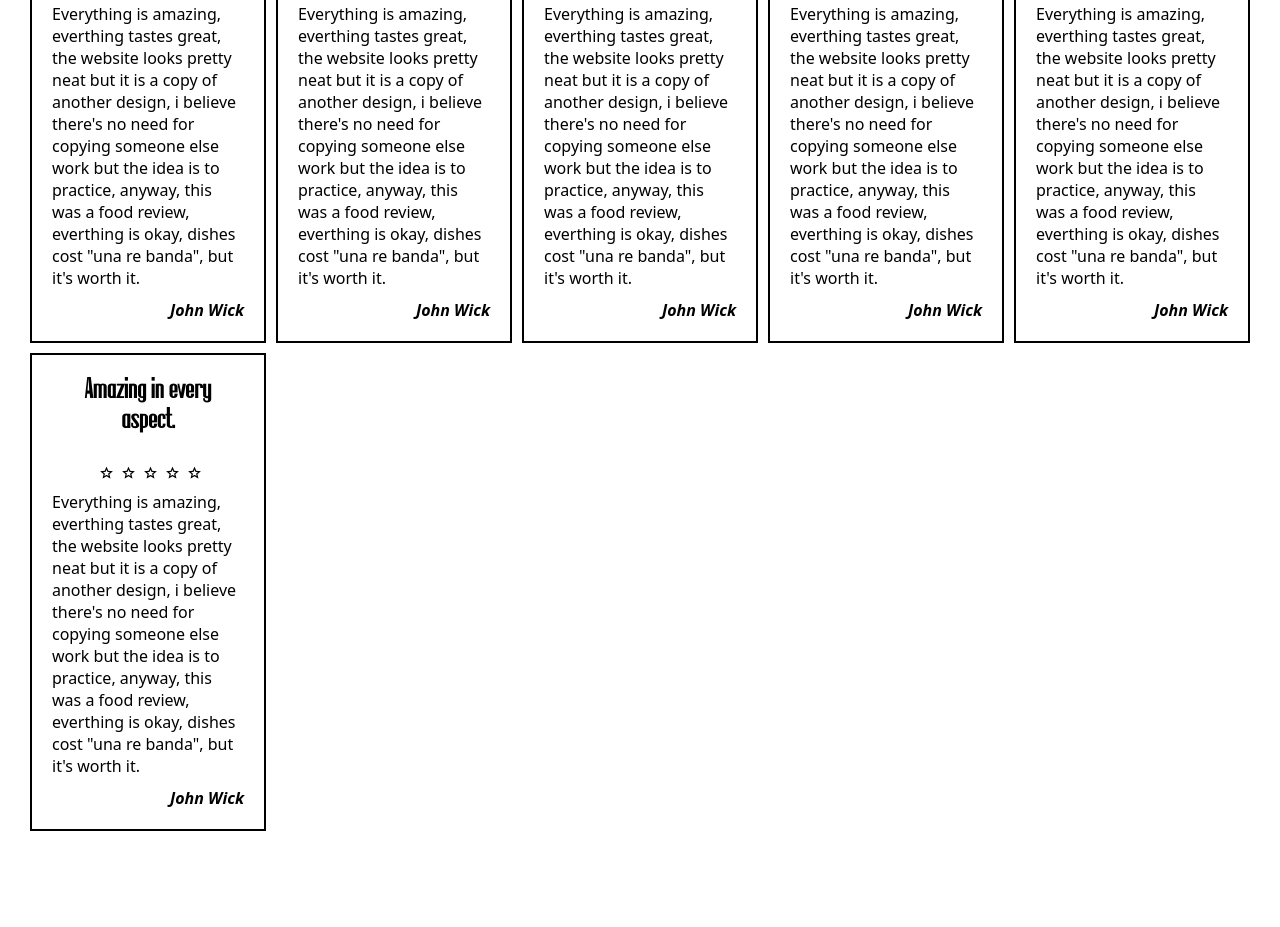
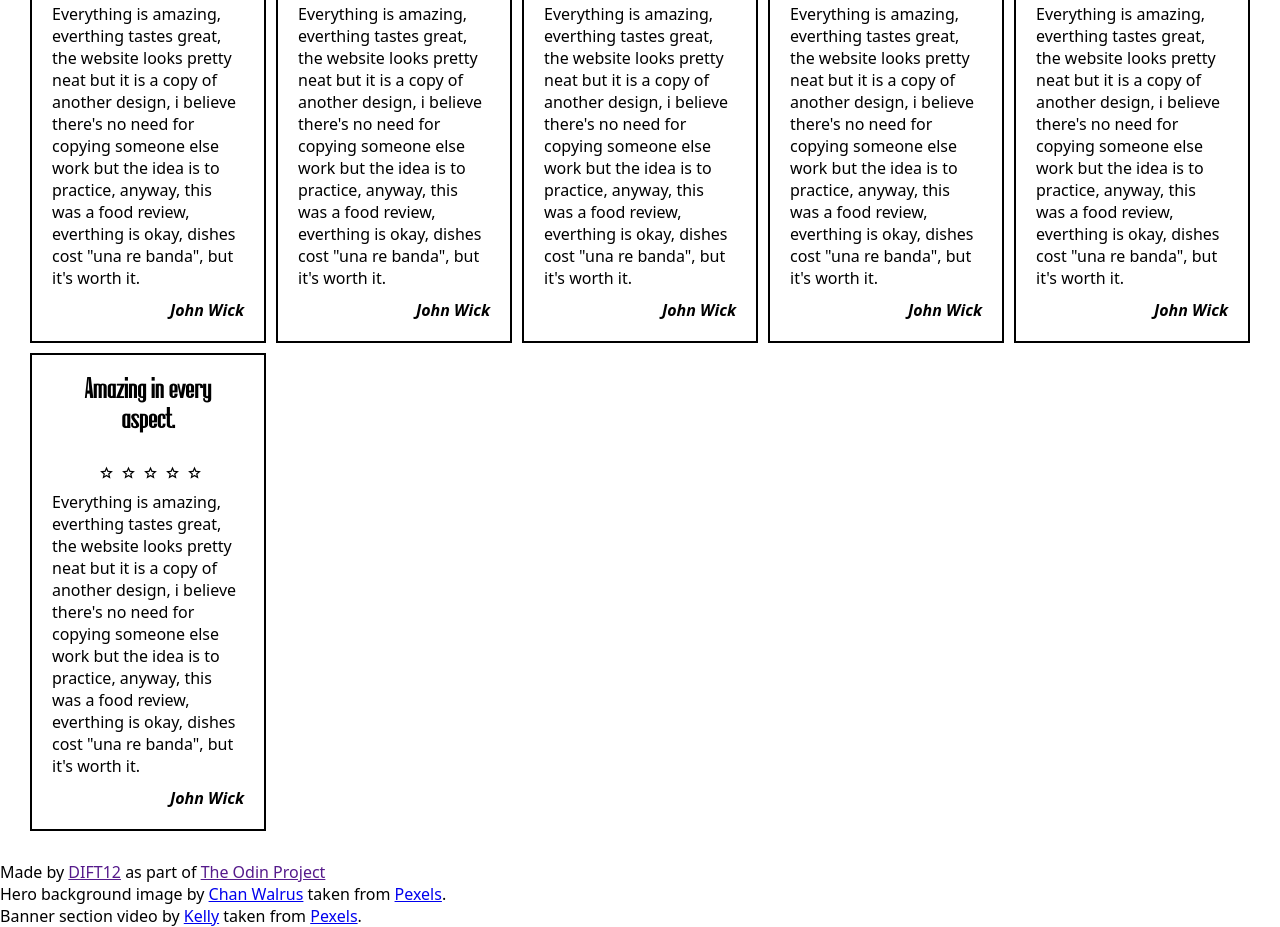
Before and after one commit to Dift12/WPP, a website built with webpack: page src/template.html in a window 1280 px wide. Shown: the part 2460-3387 px from the top of the page. Before the commit the page ends 3321 px from the top, so only its background shows below. Built offline with nearby package versions, Linux system fonts and the light colour scheme.

Commit message:
Add footer to template

```diff
--- a/src/template.html
+++ b/src/template.html
@@ -17,5 +17,15 @@
     <div id="content">
 
     </div>
+    <footer>
+        <p>Made by <a href="">DIFT12</a> as part of <a href="">The Odin Project</a></p>
+        <p>Hero background image by <a href="https://www.pexels.com/es-es/foto/plato-cocido-blanco-y-marron-sobre-tazones-de-ceramica-blanca-958545/">Chan Walrus</a>
+            taken from <a href="https://www.pexels.com">Pexels</a>.
+        </p>
+        <p>Banner section video by
+            <a href="https://www.pexels.com/es-es/video/cocinar-un-plato-de-cangrejo-en-la-cocina-2882090/">Kelly</a>
+            taken from <a href="https://www.pexels.com">Pexels</a>.
+        </p>
+    </footer>
 </body>
 </html>
```
